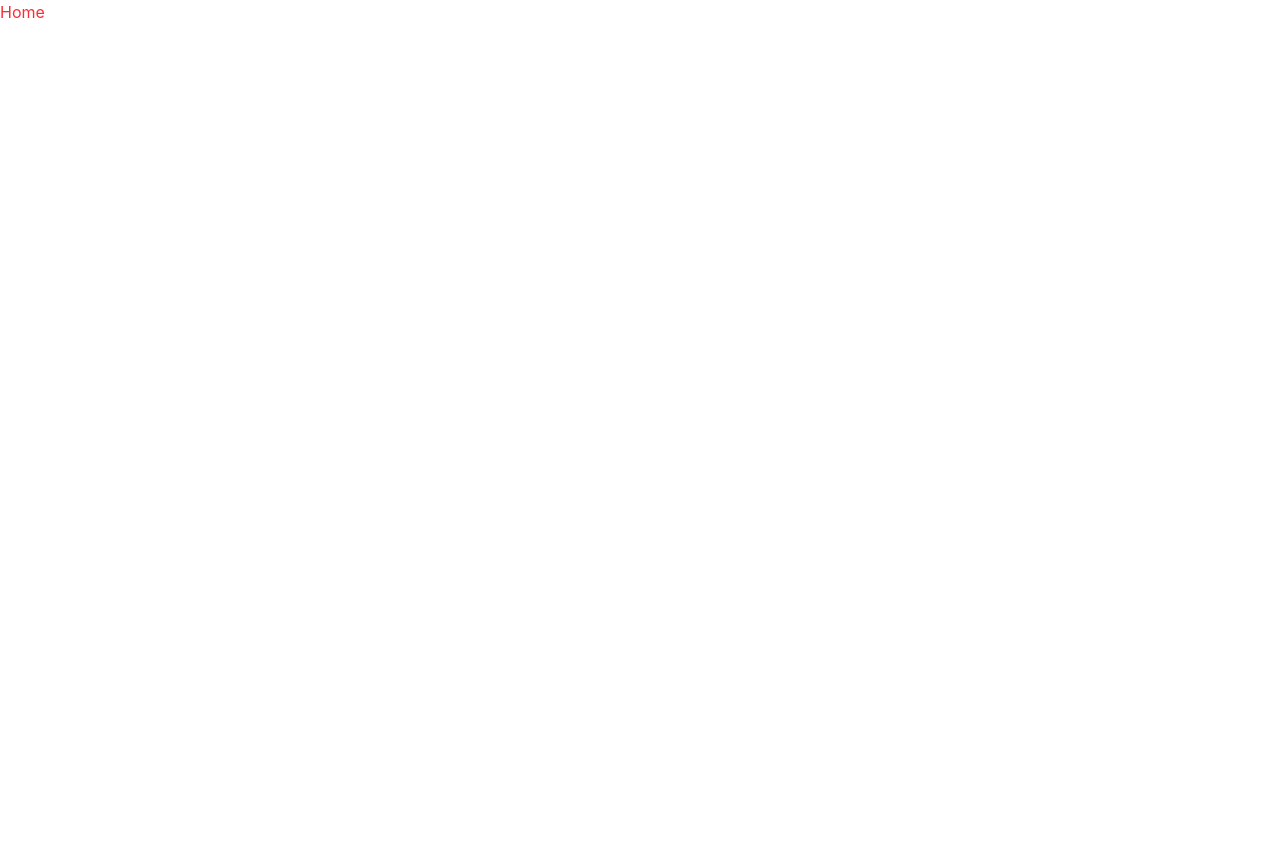
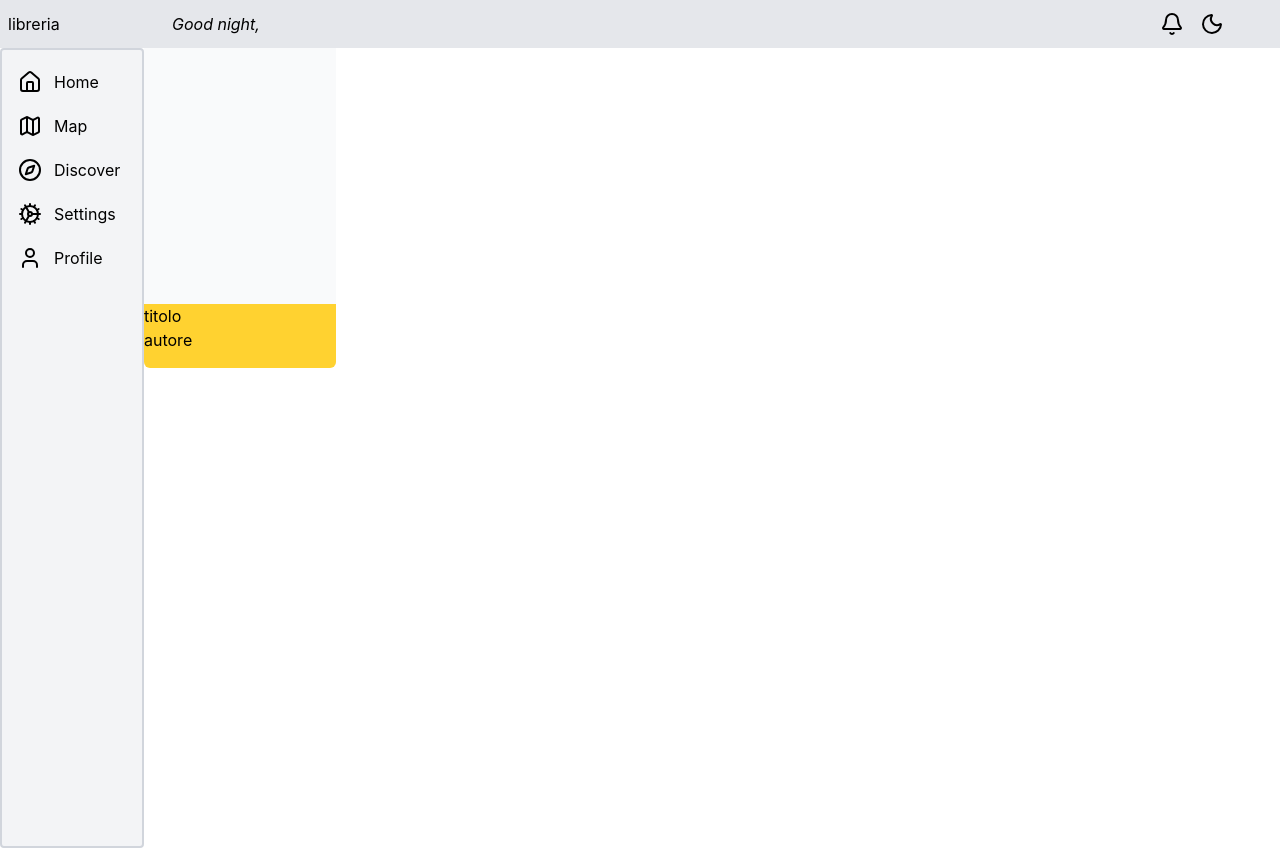
Before and after one commit to ValerioPacciani/bookshare, a React (Vite) app in the folder client/: page / in a window 1280 px wide. Before the commit the page ends 800 px from the top, so only its background shows below. Built offline with nearby package versions, Linux system fonts and the light colour scheme.

Commit message:
Some Frontend elemnts, Navbar, login, Icons

```diff
--- a/client/package.json
+++ b/client/package.json
@@ -12,6 +12,7 @@
   "dependencies": {
     "@tailwindcss/vite": "^4.3.0",
     "axios": "^1.17.0",
+    "lucide-react": "^1.17.0",
     "react": "^19.2.6",
     "react-dom": "^19.2.6",
     "react-router-dom": "^7.17.0",
--- a/client/src/api/axiosConfig.js
+++ b/client/src/api/axiosConfig.js
@@ -7,7 +7,7 @@ const axiosClient = axios.create({
 })
 
 //Token e protezione per axios
-
+//l interceptor è un middleware che si usa per gestire tutte le richieste provienenti dal client, in questo caso, questo specifico controlla se esiste il token
 axiosClient.interceptors.request.use(config => {
     const token = localStorage.getItem('token');
     if (token) {
--- /dev/null
+++ b/client/src/components/Bookcard.jsx
@@ -0,0 +1,20 @@
+//il compente che renderizza il singolo libro
+
+
+const Bookcard = ({ title, author, coverImage }) => {
+    return (
+        <div className="h-80 w-48 bg-amber-300 flex flex-col rounded-md">
+            <div className="bg-gray-50 h-4/5">
+            </div>
+            <div>
+                <p>{title}</p>
+            </div>
+            <div>
+                <p>{author}</p>
+            </div>
+        </div>
+    )
+
+}
+
+export default Bookcard
--- /dev/null
+++ b/client/src/components/Navbar.jsx
@@ -0,0 +1,51 @@
+import { Bell, Moon } from "lucide-react"
+import { useAuth } from "../context/context"
+
+
+
+const Navbar = () => {
+
+    const Greeting = () => {
+        const hour = new Date().getHours()
+        if (hour >= 7 && hour < 12) {
+            return "Good morning";
+        } else if (hour <= 12 && hour >= 19) {
+            return "Good afternoon";
+        } else if (hour < 19 && hour >= 22) {
+            return "Good Evening";
+        } else {
+            return "Good night";
+        }
+    }
+
+    const { user } = useAuth()
+    console.log(localStorage.getItem("user"))
+    console.log('user dal context:', user)
+
+
+
+    return (
+        <div className="flex flex-row h-12  bg-gray-200 space-x-5 items-center ">
+            <div className="w-36 items-center ml-2">
+                libreria
+            </div>
+            <div className="flex-1 items-center"  >
+                <p className="italic">{Greeting()}, {user?.name}</p>
+            </div>
+            <div className=" flex flex-row space-x-4 mr-4">
+                <div className="hover:bg-white rounded-full">
+                    <Bell />
+                </div>
+                <div className="hover:bg-white rounded-full">
+                    <Moon />
+                </div>
+                <div className="hover:bg-white rounded-full h-6 w-6">
+
+                </div>
+
+            </div>
+        </div>
+    )
+}
+
+export default Navbar
--- /dev/null
+++ b/client/src/components/Sidebar.jsx
@@ -0,0 +1,32 @@
+import { Link } from "react-router-dom"
+import { Map, House, Compass, Cog, User } from "lucide-react"
+
+const Sidebar = () => {
+    return (
+        <div className="w-36 h-screen bg-gray-100 flex flex-col space-y-5 border-2 border-gray-300 rounded">
+            <div className="flex flex-row space-x-3 mt-5 ml-4 hover:bg-slate-400 rounded-2xl">
+                <House />
+                <Link to={"/"}>Home</Link>
+            </div>
+            <div className="flex flex-row space-x-3  hover:bg-slate-400  ml-4 rounded-2xl">
+                <Map />
+                <Link to={"/"}>Map</Link>
+            </div>
+            <div className="flex flex-row space-x-3  hover:bg-slate-400  ml-4 rounded-2xl">
+                <Compass />
+                <Link to={"/"}>Discover</Link>
+            </div>
+            <div className="flex flex-row space-x-3  hover:bg-slate-400  ml-4 rounded-2xl">
+                <Cog />
+                <Link to={"/"}>Settings</Link>
+            </div>
+            <div className="flex flex-row space-x-3 mb-4 hover:bg-slate-400  ml-4 rounded-2xl">
+                <User />
+                <Link to={"/"}>Profile</Link>
+            </div>
+
+        </div>
+    )
+}
+
+export default Sidebar
--- a/client/src/context/context.jsx
+++ b/client/src/context/context.jsx
@@ -4,20 +4,22 @@ const AuthContext = createContext();
 
 const AuthProvider = ({ children }) => {
     //prendi il token dall localstorage del browser, cosi sell'utente è stato loggato precedentemnte, ed ha il suo token nel local storage, prendi quello
-    const [token, setToken] = useState(localStorage.getItem('token'))
-    const [user, setUser] = useState(null);
+    const [token, setToken] = useState(localStorage.getItem("token"))
+    const [user, setUser] = useState(JSON.parse(localStorage.getItem("user")));
 
     const login = (userData, tokenData) => {
         setUser(userData)
         setToken(tokenData)
         //se si logga salva nell'localstorage del browser
         localStorage.setItem('token', tokenData)
+        localStorage.setItem('user', JSON.stringify(userData))
     }
 
     const logout = () => {
         setUser(null)
         setToken(null)
         localStorage.removeItem('token')
+        localStorage.removeItem('user')
     }
 
 
--- a/client/src/pages/Home.jsx
+++ b/client/src/pages/Home.jsx
@@ -1,6 +1,22 @@
+import Sidebar from "../components/Sidebar"
+import Navbar from "../components/Navbar"
+import Bookcard from "../components/Bookcard"
+
 const Home = () => {
     return (
-        <h1 className="text-red-500">Home</h1>
+        <div className=" min-h-screen">
+            <Navbar>
+
+            </Navbar>
+            <div className="flex flex-row">
+                <Sidebar >
+                </Sidebar>
+                <Bookcard title="titolo" author="autore">
+
+                </Bookcard>
+            </div>
+
+        </div>
     )
 }
 
--- a/client/src/pages/Register.jsx
+++ b/client/src/pages/Register.jsx
@@ -37,6 +37,7 @@ const Register = () => {
             navigate('/');
 
         } catch (error) {
+            //TODO MOSTRARE ERRORI NELLA PAGINA
             console.error(error.response.data.message)
         }
     }
```
Also changed, not shown: 1 other file (tests, documents, lock files or other folders).
